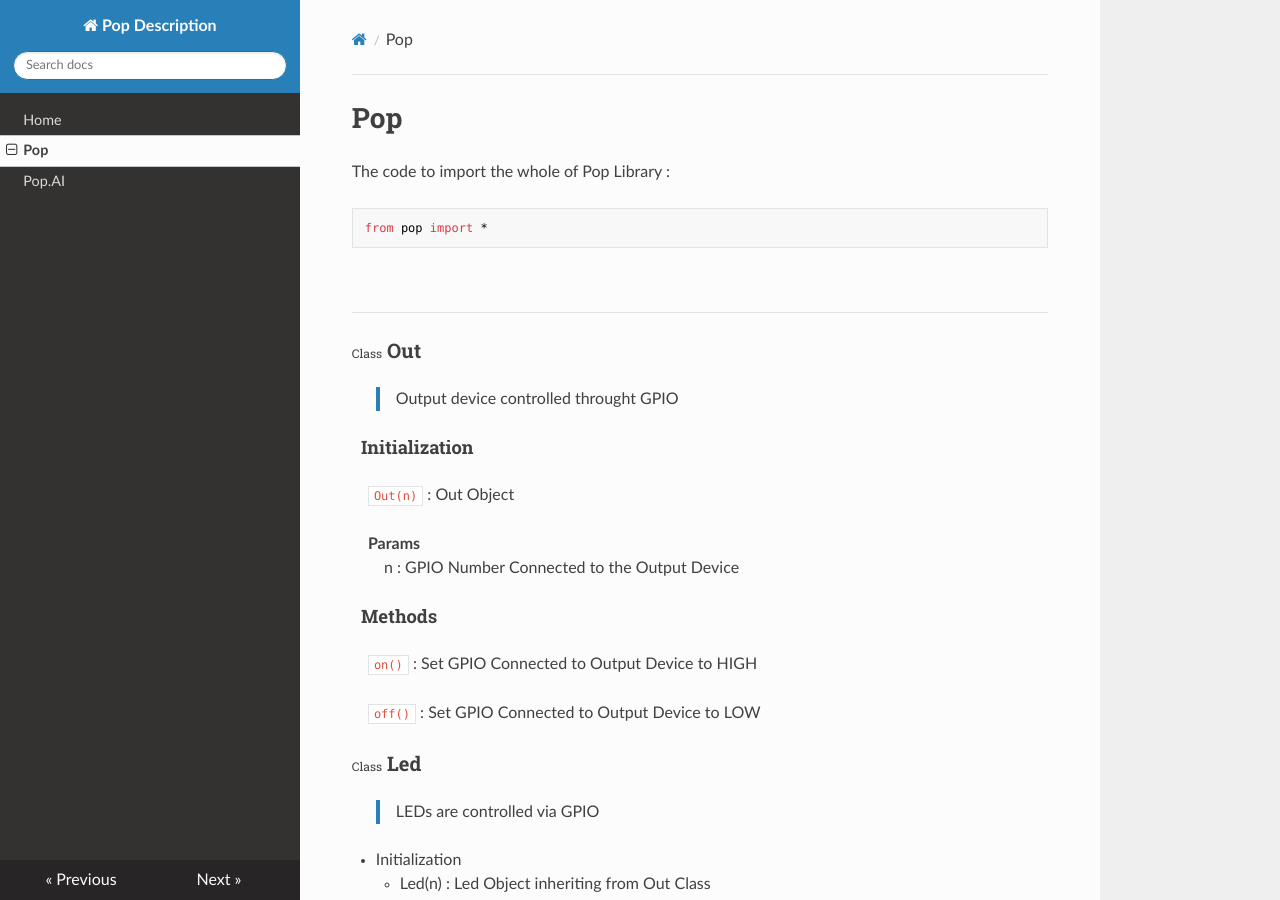
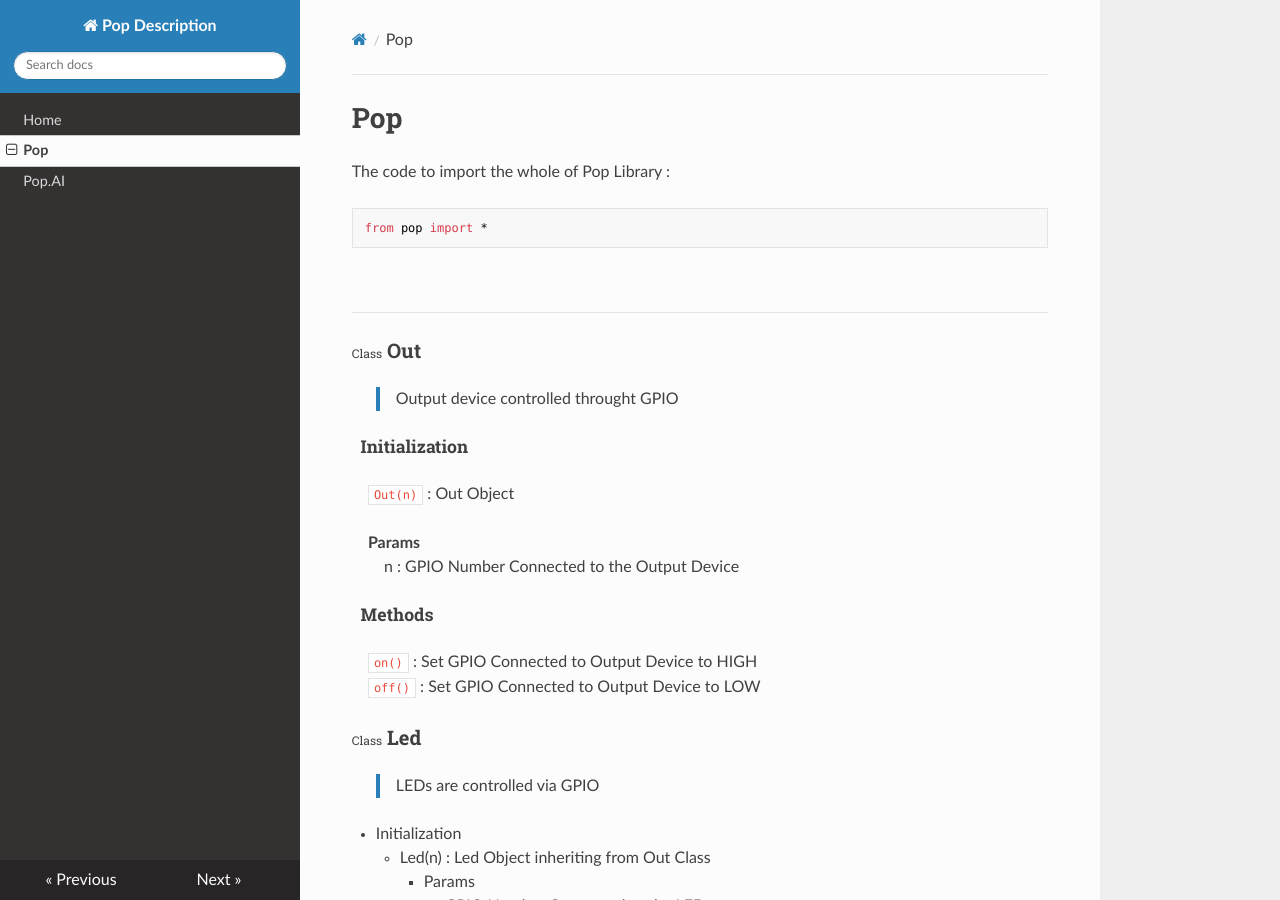
Before and after one commit to hbe-dev/pop_docs, an MkDocs documentation site: the page built from docs/pop.md, in a window 1280 px wide and 900 px high. Built offline with MkDocs 1.6.1, drawn with Linux system fonts in a browser that asks for light colours; nearby versions of some CDN libraries.

Commit message:
Update pop.md

```diff
--- a/docs/pop.md
+++ b/docs/pop.md
@@ -13,18 +13,17 @@ from pop import *
 
 > Output device controlled throught GPIO
 
-<h4>&emsp; Initialization</h4>
+<h5>&emsp; Initialization</h5>
 
 &emsp; `Out(n)` : Out Object
 
 &emsp; **Params**
 &emsp; &emsp;  n : GPIO Number Connected to the Output Device
 
-<h4>&emsp; Methods</h4>
+<h5>&emsp; Methods</h5>
 
 &emsp; `on()`
 		: Set GPIO Connected to Output Device to HIGH
-
 &emsp; `off()`
 		: Set GPIO Connected to Output Device to LOW
 
```
